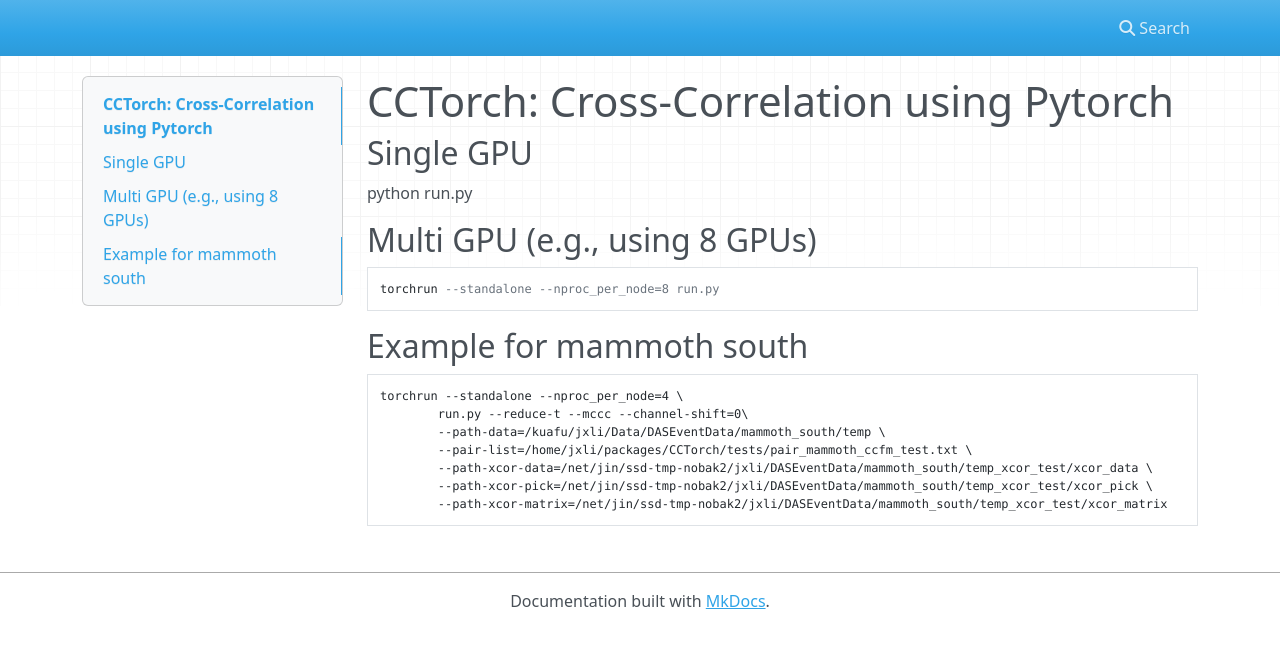
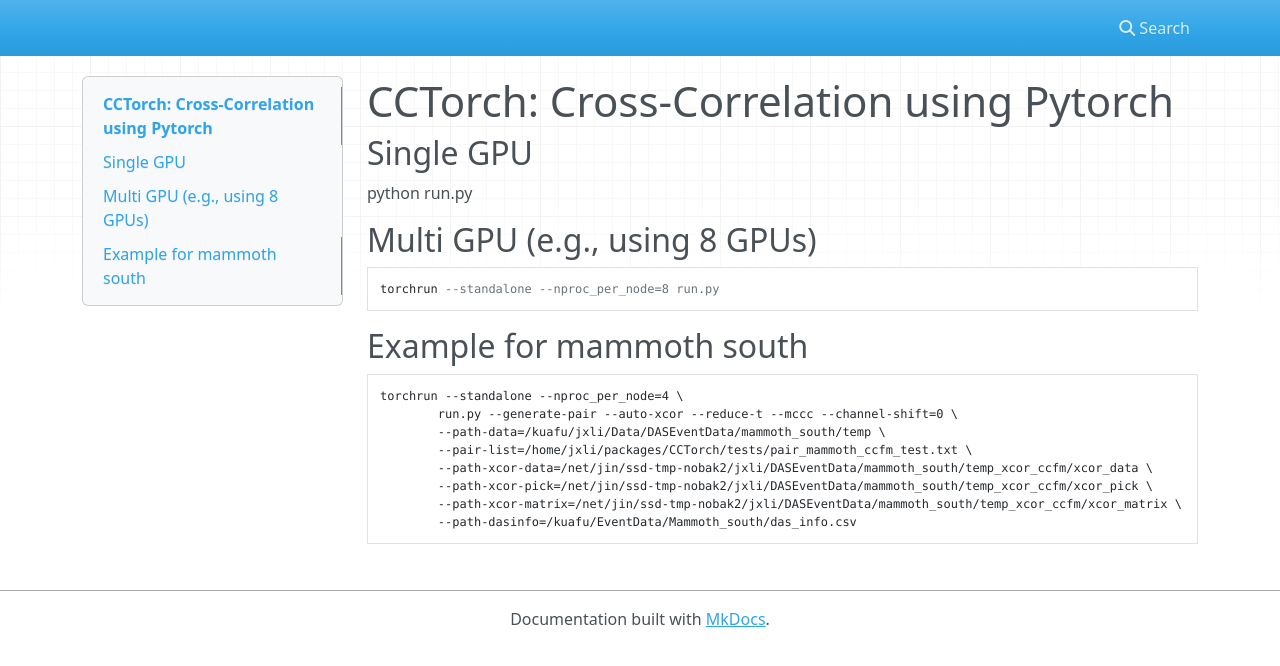
Before and after one commit to AI4EPS/CCTorch, an MkDocs documentation site: the page built from docs/README.md, in a window 1280 px wide. Shown: the top 666 px of the page. Built offline with MkDocs 1.6.1, drawn with Linux system fonts in a browser that asks for light colours; nearby versions of some CDN libraries.

Commit message:
update example

````diff
--- a/docs/README.md
+++ b/docs/README.md
@@ -11,10 +11,11 @@ torchrun --standalone --nproc_per_node=8 run.py
 ## Example for mammoth south
 ```
 torchrun --standalone --nproc_per_node=4 \
-        run.py --reduce-t --mccc --channel-shift=0\
+        run.py --generate-pair --auto-xcor --reduce-t --mccc --channel-shift=0 \
         --path-data=/kuafu/jxli/Data/DASEventData/mammoth_south/temp \
         --pair-list=/home/jxli/packages/CCTorch/tests/pair_mammoth_ccfm_test.txt \
-        --path-xcor-data=/net/jin/ssd-tmp-nobak2/jxli/DASEventData/mammoth_south/temp_xcor_test/xcor_data \
-        --path-xcor-pick=/net/jin/ssd-tmp-nobak2/jxli/DASEventData/mammoth_south/temp_xcor_test/xcor_pick \
-        --path-xcor-matrix=/net/jin/ssd-tmp-nobak2/jxli/DASEventData/mammoth_south/temp_xcor_test/xcor_matrix
+        --path-xcor-data=/net/jin/ssd-tmp-nobak2/jxli/DASEventData/mammoth_south/temp_xcor_ccfm/xcor_data \
+        --path-xcor-pick=/net/jin/ssd-tmp-nobak2/jxli/DASEventData/mammoth_south/temp_xcor_ccfm/xcor_pick \
+        --path-xcor-matrix=/net/jin/ssd-tmp-nobak2/jxli/DASEventData/mammoth_south/temp_xcor_ccfm/xcor_matrix \
+        --path-dasinfo=/kuafu/EventData/Mammoth_south/das_info.csv
 ```
````
